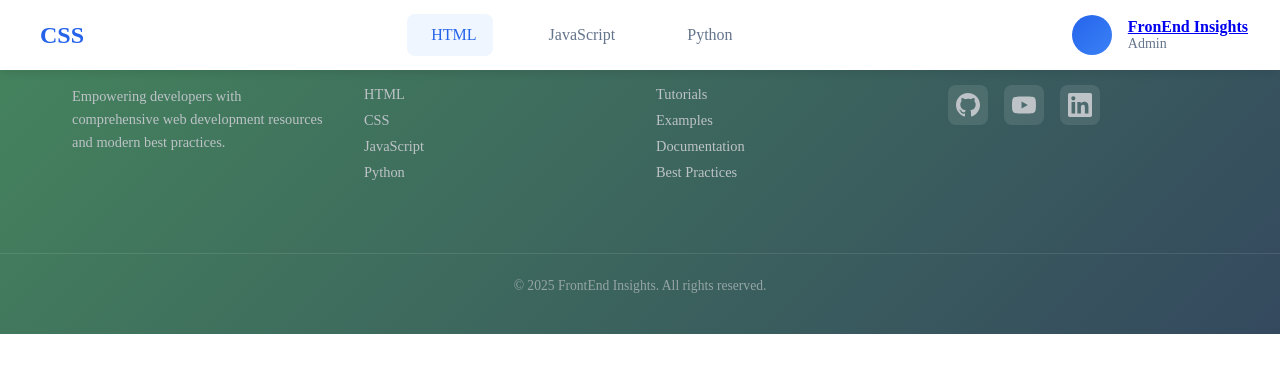
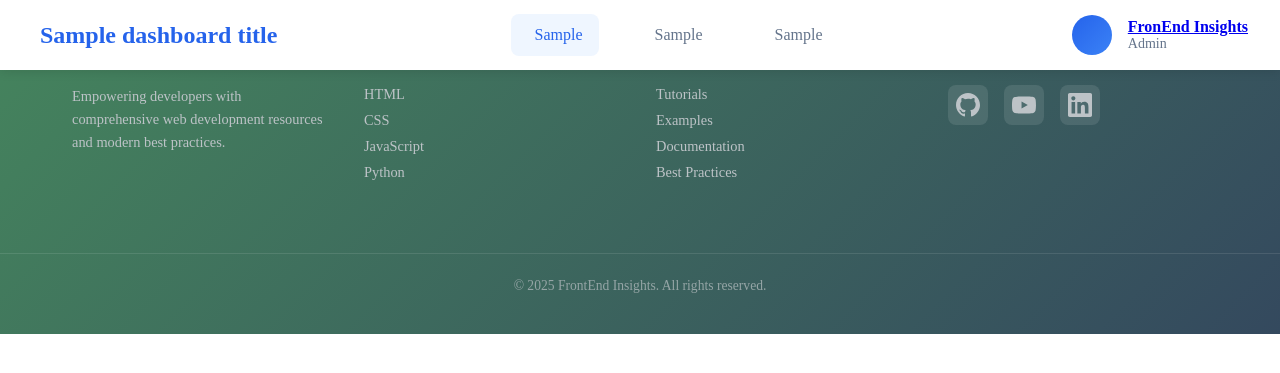
Before and after one commit to laneyreed/Front-End-Insights, a Flask app: template project/templates/dashboard/css/css-home.html in a window 1280 px wide. Shown: the top 373 px of the page. Run offline with Flask 3, Linux system fonts and the light colour scheme; the template is opened without the code that fills it: most values are stand-ins (such as "Sample title", 1, 10 or a date in 2020).

Commit message:
added the main nav items for the dashboard dynamically from the server

```diff
--- a/project/server.py
+++ b/project/server.py
@@ -8,16 +8,46 @@ def home():
 
 @app.route("/dashboard/<language>")
 def language_dashboard(language):
+    # Main Navigation Setup
+
     if language not in ["html", "css", "javascript", "python"]:
         return "Language not supported", 404
     if language == "python":
-        return render_template("dashboard/python/python-home.html")
+        mainNavItems = {# Python Main Navigation Setup
+            "dashboard_title": "Python",
+            "nav_item1": "HTML",
+            "nav_item2": "CSS",
+            "nav_item3": "JavaScript",
+            }
+        return render_template("dashboard/python/python-home.html",
+                                **mainNavItems)
     if language == "javascript":
-        return render_template("dashboard/javascript/js-home.html")
+        mainNavItems = {# Javascript Main Navigation Setup
+            "dashboard_title": "JavaScript",
+            "nav_item1": "HTML",
+            "nav_item2": "CSS",
+            "nav_item3": "Python",
+            }
+        return render_template("dashboard/javascript/js-home.html",
+                                **mainNavItems)
     if language == "css":
-        return render_template("dashboard/css/css-home.html")
+        mainNavItems = {# CSS Main Navigation Setup
+            "dashboard_title": "CSS",
+            "nav_item1": "HTML",
+            "nav_item2": "JavaScript",
+            "nav_item3": "Python",
+            }
+        return render_template("dashboard/css/css-home.html",
+                                **mainNavItems)
     if language == "html":
-        return render_template("dashboard/html/html-home.html")
+        mainNavItems = {# HTML Main Navigation Setup
+            "dashboard_title": "HTML",
+            "nav_item1": "CSS",
+            "nav_item2": "JavaScript",
+            "nav_item3": "Python",
+            }
+        return render_template("dashboard/html/html-home.html",
+                                **mainNavItems)
 
 if __name__ == "__main__":
     app.run(debug=True)
--- a/project/templates/dashboard/css/css-home.html
+++ b/project/templates/dashboard/css/css-home.html
@@ -3,10 +3,6 @@
 {% block title %}FrontEnd Insights: CSS Home{% endblock title %}
 
 {% block header %}
-{% set dashboard_title = "CSS" %}
-{% set nav_item1 = "HTML" %}
-{% set nav_item2 = "JavaScript" %}
-{% set nav_item3 = "Python" %}
     {% include 'dashboard/top-nav.html' %}
 {% endblock header %}
 
--- a/project/templates/dashboard/html/html-home.html
+++ b/project/templates/dashboard/html/html-home.html
@@ -3,10 +3,6 @@
 {% block title %}FrontEnd Insights: HTML Home{% endblock title %}
 
 {% block header %}
-{% set dashboard_title = "HTML" %}
-{% set nav_item1 = "CSS" %}
-{% set nav_item2 = "JavaScript" %}
-{% set nav_item3 = "Python" %}
     {% include 'dashboard/top-nav.html' %}
 {% endblock header %}
 
--- a/project/templates/dashboard/javascript/js-home.html
+++ b/project/templates/dashboard/javascript/js-home.html
@@ -3,10 +3,6 @@
 {% block title %}FrontEnd Insights: Javascript Home{% endblock title %}
 
 {% block header %}
-{% set dashboard_title = "Javascript" %}
-{% set nav_item1 = "HTML" %}
-{% set nav_item2 = "CSS" %}
-{% set nav_item3 = "Python" %}
     {% include 'dashboard/top-nav.html' %}
 {% endblock header %}
 
--- a/project/templates/dashboard/python/python-home.html
+++ b/project/templates/dashboard/python/python-home.html
@@ -3,10 +3,6 @@
 {% block title %}FrontEnd Insights: Python Home{% endblock title %}
 
 {% block header %}
-{% set dashboard_title = "Python" %}
-{% set nav_item1 = "HTML" %}
-{% set nav_item2 = "CSS" %}
-{% set nav_item3 = "JavaScript" %}
     {% include 'dashboard/top-nav.html' %}
 {% endblock header %}
 
```
